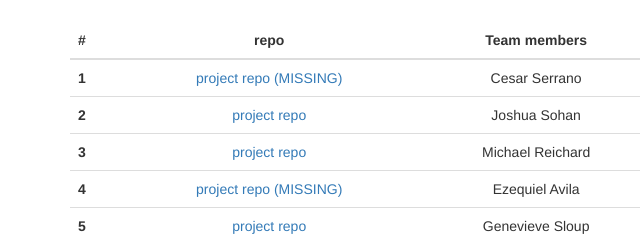
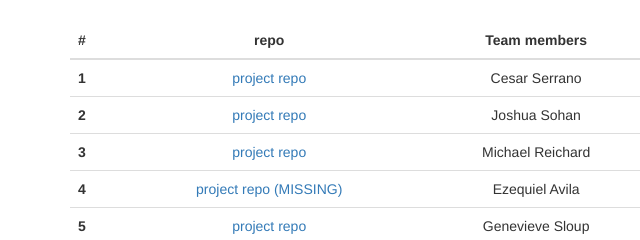
Before and after one commit to jeremygreenwald/jeremygreenwald.github.io, a plain HTML site: page etl-project.html in a window 1280 px wide. Shown: the part 164-404 px from the top of the page, 0-640 px from the left. Drawn offline with nearby package versions, Linux system fonts and the light colour scheme.

Commit message:
team 1 url

```diff
--- a/etl-project.html
+++ b/etl-project.html
@@ -24,7 +24,7 @@
   			<tbody>
   				<tr>
   					<th scope="row">1</th>
-  					<td><a href="">project repo (MISSING)</td>
+  					<td><a href="https://github.com/kborig89/ETL-project-team1.git">project repo</td>
 						<td>Cesar Serrano</td>
 						<td>Kathryn Buckwalter</td>
 					</tr>
```
